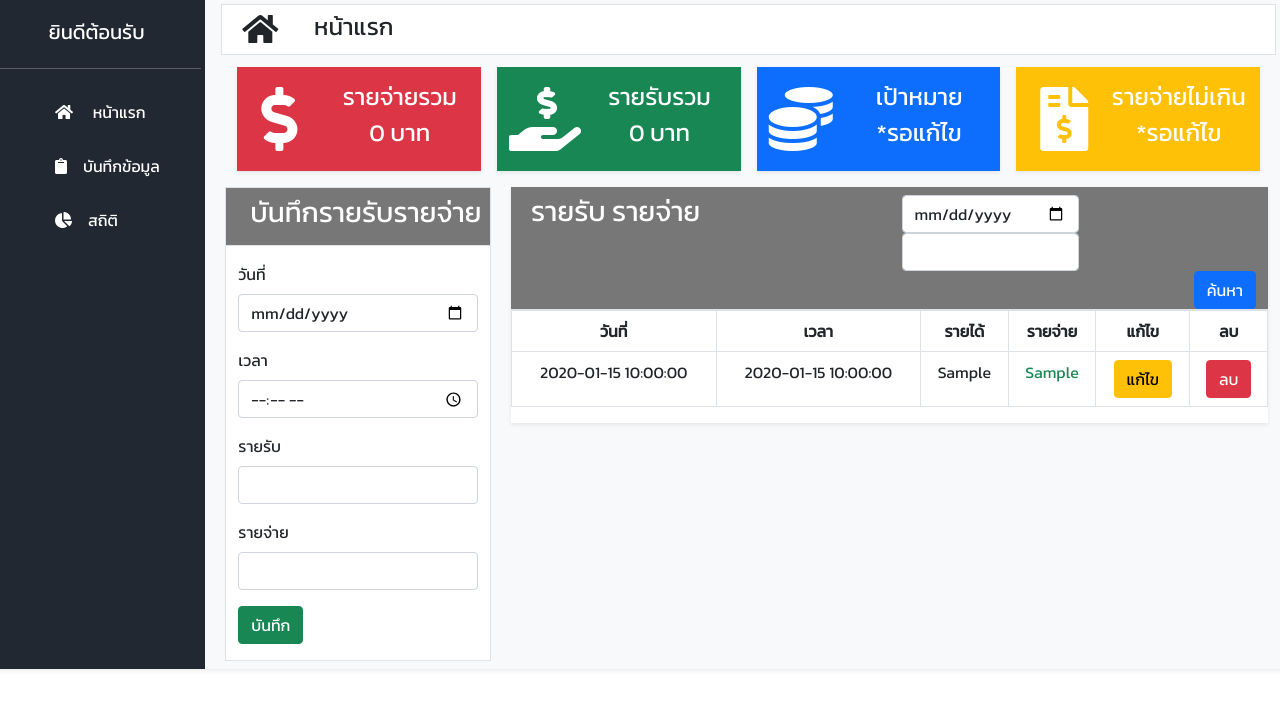
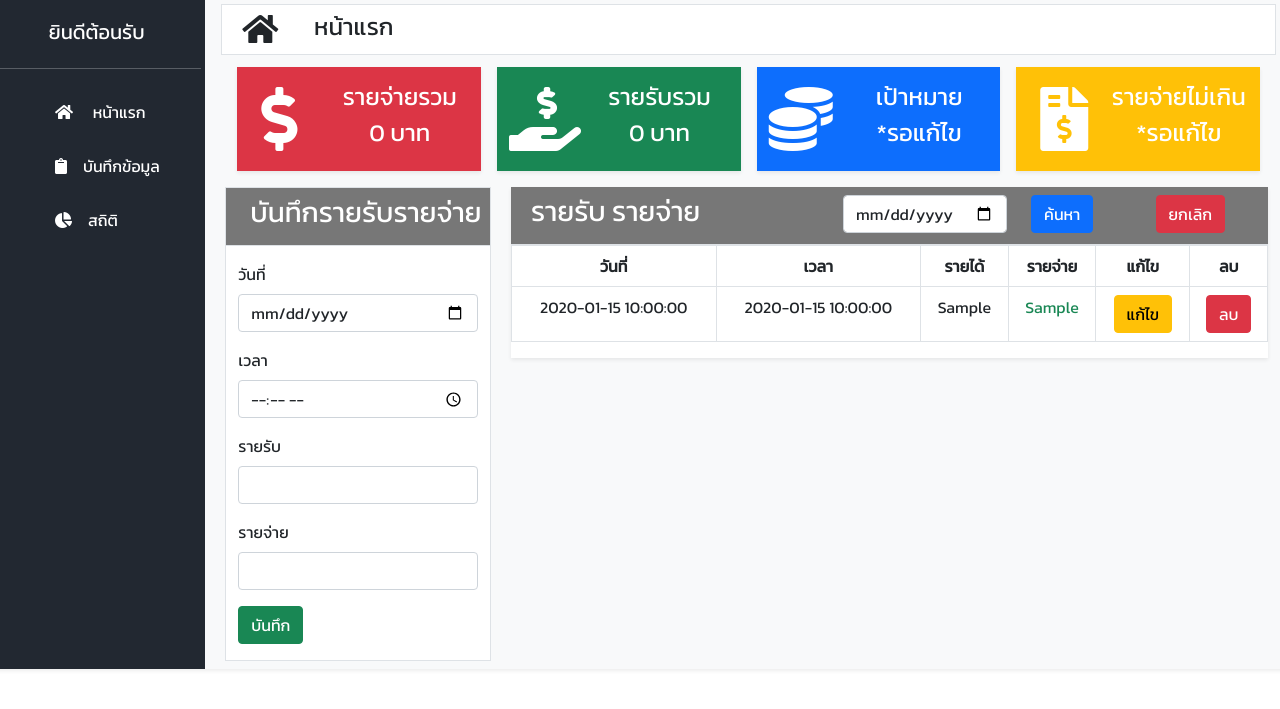
Before and after one commit to Sathapat/exincome, a PHP site: page / in a window 1280 px wide. Shown: the part 45-754 px from the top of the page. Run offline with PHP 8.4, Linux system fonts and the light colour scheme; tables that the repository leaves empty or names only in its code hold one stand-in row (values such as "Sample post").

Commit message:
7 dec 20

```diff
--- a/components/insert-record.php
+++ b/components/insert-record.php
@@ -33,7 +33,7 @@
 
         <div class="row mt-3 mb-3">
             <div class="col">
-                <input type="submit" class="btn btn-success" name="submit" value="บันทึก">
+                <input type="submit" class="btn btn-success" name="insert-btn" value="บันทึก">
             </div>
         </div>
     </form>
--- a/components/record-table.php
+++ b/components/record-table.php
@@ -1,13 +1,17 @@
 <div class="col bg-white shadow-sm mt-2">
-    <div class="row w-100 m-0 border-bottom bg-darkgrey text-white">
+    <div class="row w-100 m-0 border-bottom bg-darkgrey text-white pt-2 pb-2 pl-2">
+        <div class="col-5">
+            <h3 class="">รายรับ รายจ่าย</h3>
+        </div>
         <div class="col">
-            <h3 class="p-2">รายรับ รายจ่าย</h3>
+            <form action="<?php echo $_SERVER['PHP_SELF']; ?>" method="post">
+            <input class="form-control w-100" type="date" name="search-date">
         </div>
-        <div class="col pt-2 text-right">
-            <form action="controller/controller.php" method="post">
-                <input class="form-control w-50" type="date" name="search-date">
-                <input class="form-control w-50" type="text" name="search-txt">
-                <input type="submit" name="search-btn" class="btn btn-primary" value="ค้นหา">
+        <div class="col">
+            <input type="submit" name="search-btn" class="btn btn-primary" value="ค้นหา">
+        </div>
+        <div class="col">
+            <button name="show-btn" class="btn btn-danger">ยกเลิก</button>
             </form>
         </div>
     </div>
@@ -23,8 +27,14 @@
                 <th>ลบ</th>
             </thead>
             <?php
-                $fetch_record = new DB();
-                $sql = $fetch_record->fetch_record();
+                if(isset($_POST['search-btn'])){
+                    $date = $_POST['search-date'];
+                    $search_record = new DB();
+                    $sql = $search_record->search_record($date);
+                }else if(isset($_POST['show-btn'])){
+                    $fetch_record = new DB();
+                    $sql = $fetch_record->fetch_record();
+                }
                 while($row = mysqli_fetch_array($sql)){
             ?>
             <tbody>
@@ -41,7 +51,11 @@
                         }
                     ?>
                     <td><button class="btn btn-warning">แก้ไข</button></td>
-                    <td><button class="btn btn-danger">ลบ</button></td>
+                    <td>
+                        <a href="controller/controller.php?delete-id=<?php echo $row['r_id']; ?>">
+                            <button class="btn btn-danger">ลบ</button>
+                        </a>
+                    </td>
                 </tr>
             </tbody>
                 <?php } ?>
--- a/model/class.php
+++ b/model/class.php
@@ -19,6 +19,12 @@
             return $result;
         }
 
+        public function search_record($date){
+            $result = mysqli_query($this->conn, "SELECT * FROM record INNER JOIN member ON record.m_id = member.m_id
+                                    WHERE record.r_date LIKE '%$date%' ORDER BY record.r_id DESC");
+            return $result;
+        }
+
         public function sum_income(){
             return $result = mysqli_query($this->conn, "SELECT sum(r_income) AS sum_income  FROM record");
         }
@@ -35,7 +41,22 @@
 
         public function insert_record($date, $time, $income, $expense){
             $result = mysqli_query($this->conn, "INSERT INTO record (r_date, r_time, r_income, r_expense, m_id)VALUES('$date', '$time', '$income', '$expense', '1')");
-            return $result;
+            if($result){
+                echo "<script>window.location.href = '../index.php'</script>";
+            }else{
+                echo "<script>alert('บันทึกไม่สำเร็จ')</script>";
+                echo "<script>window.location.href = '../index.php'</script>";
+            }
+        }
+
+        public function delete_record($r_id){
+            $result = mysqli_query($this->conn, "DELETE FROM record WHERE r_id = '$r_id'");
+            if($result){
+                echo "<script>window.location.href = '../index.php'</script>";
+            }else{
+                echo "<script>alert('ลบสำเร็จ')</script>";
+                echo "<script>window.location.href = '../index.php'</script>";
+            }
         }
 
     }
```
Also changed, not shown: controller/controller.php (+15 -14 lines).
